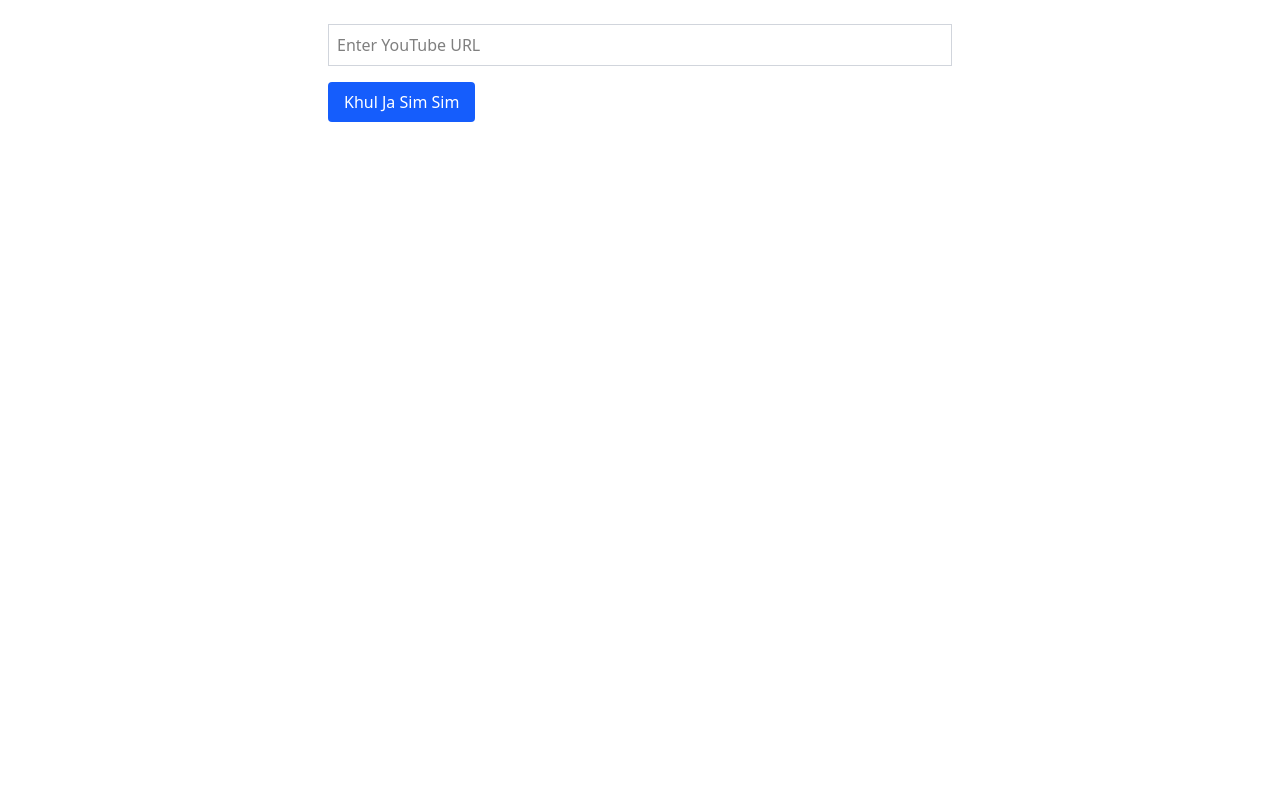
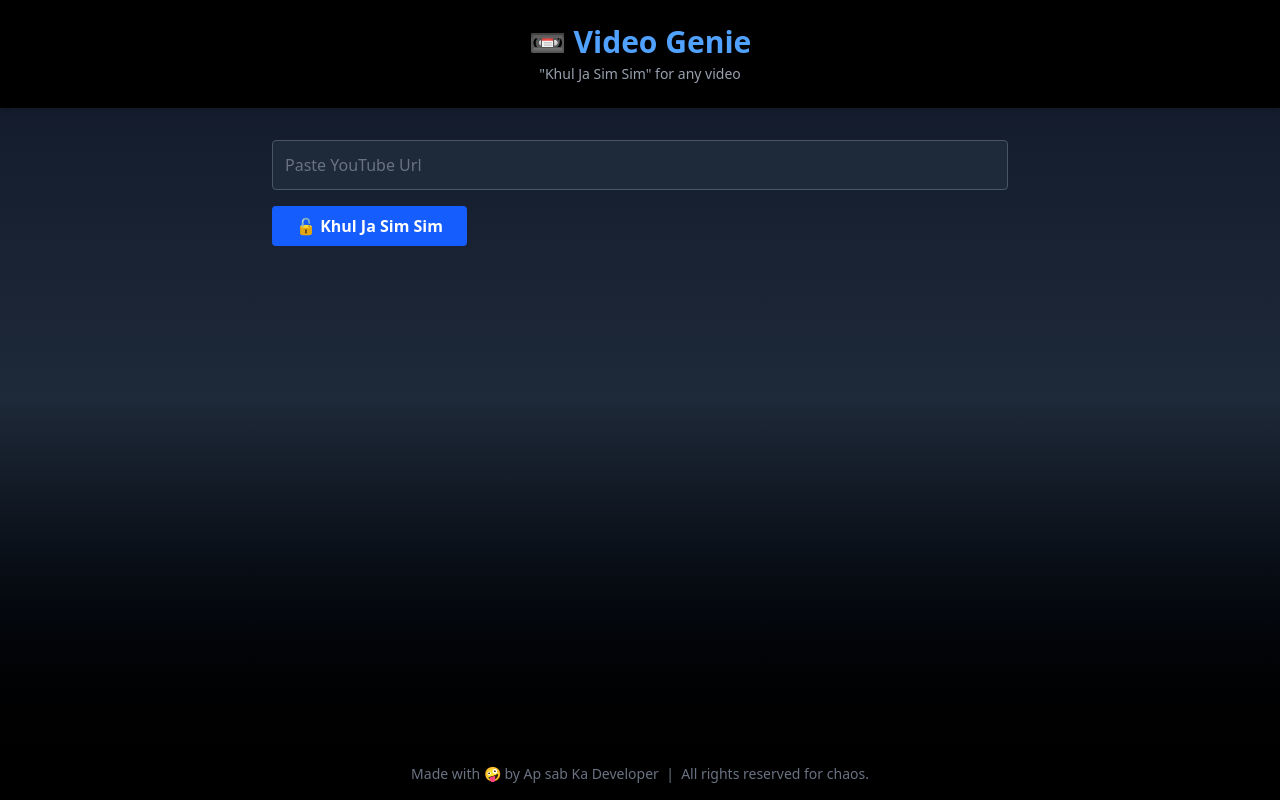
Before and after one commit to Pnycareer/ytnew, a React (Vite) app: page / in a window 1280 px wide. Built offline with nearby package versions, Linux system fonts and the light colour scheme.

Commit message:
first commit

```diff
--- a/package.json
+++ b/package.json
@@ -12,6 +12,7 @@
   "dependencies": {
     "@tailwindcss/vite": "^4.1.8",
     "axios": "^1.9.0",
+    "framer-motion": "^12.18.1",
     "react": "^19.1.0",
     "react-dom": "^19.1.0"
   },
--- a/src/App.jsx
+++ b/src/App.jsx
@@ -1,6 +1,6 @@
-// === pages/index.js ===
 import { useState } from "react";
 import axios from "axios";
+import { motion, AnimatePresence } from "framer-motion";
 
 const Home = () => {
   const [url, setUrl] = useState("");
@@ -8,16 +8,22 @@ const Home = () => {
   const [meta, setMeta] = useState(null);
   const [playlist, setPlaylist] = useState([]);
   const [status, setStatus] = useState("");
+  const [toast, setToast] = useState(null);
 
-  const api  = "https://www.api.pnycareer.com/"
+  const BASE_URL = import.meta.env.VITE_BASE_URL;
+
+  const showToast = (msg) => {
+    setToast(msg);
+    if (window.navigator.vibrate) window.navigator.vibrate(100);
+  };
 
   const fetchFormats = async () => {
-    setStatus("Loading...");
+    setStatus("🔍 Searching for treasure...");
     setMeta(null);
     setFormats([]);
     setPlaylist([]);
     try {
-      const res = await axios.post("https://www.api.pnycareer.com/api/download/formats", { url });
+      const res = await axios.post(`${BASE_URL}/download/formats`, { url });
       if (res.data.type === "single") {
         setMeta({
           title: res.data.title,
@@ -28,26 +34,33 @@ const Home = () => {
       } else if (res.data.type === "playlist") {
         setPlaylist(res.data.playlist);
       }
-      setStatus("Loaded ✅");
+      setStatus("✅ Full Jalwa Incoming!");
     } catch (err) {
       console.error(err);
-      setStatus("Failed to load ❌");
+      setStatus("❌ Failed to load. RIP.");
     }
   };
 
   const handleDownload = async (videoUrl, quality, title) => {
-    setStatus("Downloading...");
+    setStatus("📥 Downloading... Sit tight!");
+    showToast("📥 Your download is starting. Check your browser’s downloads!");
+
     try {
-      const res = await axios.post("https://www.api.pnycareer.com/api/download/generate", {
+      const res = await axios.post(`${BASE_URL}/download/generate`, {
         url: videoUrl,
         quality,
         title,
       });
-      window.open(`https://www.api.pnycareer.com${res.data.downloadUrl}`, "_blank");
-      setStatus("Download started ✅");
+
+      // Use redirect-style download
+      window.location.href = `${BASE_URL.replace("/api", "")}${res.data.downloadUrl}`;
+
+      setStatus("🎉 Download started. Lelo Bhai!");
+      setToast(null);
     } catch (err) {
       console.error(err);
-      setStatus("Download failed ❌");
+      setStatus("❌ Download failed. Sad reacts only.");
+      setToast(null);
     }
   };
 
@@ -55,78 +68,181 @@ const Home = () => {
     handleDownload(url, "playlist", "playlist_download");
   };
 
-  const formatDuration = (s) => `${Math.floor(s / 60)}:${String(s % 60).padStart(2, "0")}`;
-  const readableSize = (b) => b ? `${(b / 1024 / 1024).toFixed(2)} MB` : "Unknown size";
+  const formatDuration = (s) =>
+    `${Math.floor(s / 60)}:${String(s % 60).padStart(2, "0")}`;
+
+  const readableSize = (b) =>
+    b ? `${(b / 1024 / 1024).toFixed(2)} MB` : "Unknown size";
 
   return (
-    <div className="p-6 max-w-2xl mx-auto space-y-4">
-      <input
+    <div className="min-h-screen bg-gradient-to-b from-gray-900 via-gray-800 to-black text-white flex flex-col">
+      <header className="bg-black py-6 text-center shadow-md">
+        <h1 className="text-3xl font-bold text-blue-400">📼 Video Genie</h1>
+        <p className="text-sm text-gray-400 mt-1">
+          "Khul Ja Sim Sim" for any video
+        </p>
+      </header>
+
+      <main className="flex-1 container mx-auto px-4 py-8 max-w-3xl">
+        <motion.div
+          initial={{ opacity: 0, y: -20 }}
+          animate={{ opacity: 1, y: 0 }}
+          transition={{ duration: 0.5 }}
+          className="space-y-4"
+        >
+          <motion.input
             type="text"
-        placeholder="Enter YouTube URL"
+            placeholder="Paste YouTube Url"
             value={url}
             onChange={(e) => setUrl(e.target.value)}
-        className="border border-gray-300 p-2 w-full"
+            className="w-full p-3 rounded bg-gray-800 text-white placeholder-gray-500 border border-gray-600"
+            whileFocus={{ scale: 1.02, borderColor: "#3b82f6" }}
           />
-      <button onClick={fetchFormats} className="bg-blue-600 text-white px-4 py-2 rounded">
-        Khul Ja Sim Sim
-      </button>
+
+          <motion.button
+            onClick={fetchFormats}
+            className="bg-blue-600 hover:bg-blue-700 px-6 py-2 rounded font-semibold"
+            whileHover={{ scale: 1.05 }}
+            whileTap={{ scale: 0.95, rotate: -2 }}
+            animate={{
+              boxShadow: status.includes("Searching")
+                ? "0 0 20px rgba(59, 130, 246, 0.8)"
+                : "none",
+            }}
+          >
+            🔓 Khul Ja Sim Sim
+          </motion.button>
+        </motion.div>
+
+        <AnimatePresence>
+          {status && (
+            <motion.p
+              key={status}
+              className="text-center mt-4 text-yellow-400"
+              initial={{ opacity: 0, scale: 0.9 }}
+              animate={{ opacity: 1, scale: 1 }}
+              exit={{ opacity: 0, scale: 0.95 }}
+              transition={{ duration: 0.4 }}
+            >
+              {status}
+            </motion.p>
+          )}
+        </AnimatePresence>
 
         {meta && (
-        <div className="border p-4 rounded shadow">
-          <img src={meta.thumbnail} alt="thumbnail" className="rounded w-full max-h-64 object-cover" />
-          <h2 className="text-xl font-bold mt-2">{meta.title}</h2>
-          <p className="text-sm text-gray-600">Duration: {formatDuration(meta.duration)}</p>
-        </div>
+          <motion.div
+            initial={{ opacity: 0 }}
+            animate={{ opacity: 1 }}
+            transition={{ delay: 0.2 }}
+            className="mt-6 p-4 bg-gray-800 rounded-lg shadow"
+          >
+            <img
+              src={meta.thumbnail}
+              alt="thumbnail"
+              className="rounded w-full max-h-64 object-cover mb-3"
+            />
+            <h2 className="text-xl font-bold">{meta.title}</h2>
+            <p className="text-sm text-gray-400">
+              ⏱ Duration: {formatDuration(meta.duration)}
+            </p>
+          </motion.div>
         )}
 
         {formats.length > 0 && (
-        <div className="space-y-2">
+          <motion.div
+            initial={{ opacity: 0 }}
+            animate={{ opacity: 1 }}
+            className="mt-6 grid gap-3"
+          >
             {formats.map((f) => (
-            <div key={f.format_id} className="flex justify-between items-center border p-2 rounded">
+              <motion.div
+                key={f.format_id}
+                className="flex justify-between items-center bg-gray-700 p-3 rounded"
+                whileHover={{ scale: 1.01 }}
+              >
                 <div>
                   <p className="font-semibold">
-                  {f.resolution} ({f.ext}) {f.hasAudio && f.hasVideo ? "🔊" : f.hasVideo ? "🎥" : "🎵"}
+                    🎞 {f.resolution} ({f.ext}){" "}
+                    {f.hasAudio && f.hasVideo
+                      ? "🎧+🎥"
+                      : f.hasVideo
+                      ? "🎥"
+                      : "🎧"}
                   </p>
-                <small className="text-xs text-gray-500">
+                  <p className="text-sm text-gray-300">
                     {f.note} | {readableSize(f.filesize)}
-                </small>
+                  </p>
                 </div>
-              <button
-                className="bg-green-600 text-white px-3 py-1 rounded"
-                onClick={() => handleDownload(url, f.format_id, meta.title)}
+                <motion.button
+                  className="bg-green-600 hover:bg-green-700 text-white px-3 py-1 rounded"
+                  whileTap={{ scale: 0.95 }}
+                  onClick={() =>
+                    handleDownload(url, f.format_id, meta.title)
+                  }
                 >
-                Download
-              </button>
-            </div>
+                  Lelo Bhai 📦
+                </motion.button>
+              </motion.div>
             ))}
-        </div>
+          </motion.div>
         )}
 
         {playlist.length > 0 && (
-        <div className="space-y-3">
-          <button
+          <motion.div
+            initial={{ opacity: 0 }}
+            animate={{ opacity: 1 }}
+            className="space-y-3 mt-6"
+          >
+            <motion.button
               onClick={handleDownloadPlaylist}
-            className="bg-purple-700 text-white px-4 py-2 rounded"
+              className="bg-purple-700 hover:bg-purple-800 text-white px-4 py-2 rounded"
+              whileHover={{ scale: 1.03 }}
+              whileTap={{ scale: 0.97 }}
             >
               Download Full Playlist 🔽
-          </button>
+            </motion.button>
             {playlist.map((video, idx) => (
-            <div key={idx} className="border p-3 rounded shadow flex items-center space-x-4">
+              <motion.div
+                key={idx}
+                className="border p-3 rounded shadow flex items-center space-x-4 bg-gray-700"
+                whileHover={{ scale: 1.01 }}
+              >
                 <div className="flex-1">
                   <h3 className="text-sm font-semibold">{video.title}</h3>
                 </div>
-              <button
-                onClick={() => handleDownload(video.url, "best", video.title)}
-                className="bg-green-600 text-white px-3 py-1 rounded"
+                <motion.button
+                  onClick={() =>
+                    handleDownload(video.url, "best", video.title)
+                  }
+                  className="bg-green-600 hover:bg-green-700 text-white px-3 py-1 rounded"
+                  whileTap={{ scale: 0.95 }}
                 >
-                Download
-              </button>
-            </div>
+                  Download 🎬
+                </motion.button>
+              </motion.div>
             ))}
-        </div>
+          </motion.div>
         )}
+      </main>
 
-      <p className="text-center text-sm">{status}</p>
+      <AnimatePresence>
+        {toast && (
+          <motion.div
+            key="toast"
+            initial={{ opacity: 0, y: 30 }}
+            animate={{ opacity: 1, y: 0 }}
+            exit={{ opacity: 0, y: 30 }}
+            transition={{ duration: 0.4 }}
+            className="fixed bottom-6 right-6 bg-green-600 text-white px-4 py-2 rounded shadow-lg z-50"
+          >
+            {toast}
+          </motion.div>
+        )}
+      </AnimatePresence>
+
+      <footer className="bg-black text-center py-4 text-sm text-gray-500">
+        Made with 🤪 by Ap sab Ka Developer &nbsp;|&nbsp; All rights reserved for chaos.
+      </footer>
     </div>
   );
 };
```
Also changed, not shown: 2 other files (tests, documents, lock files or other folders). Lines whose indentation alone changed are shown as unchanged.
